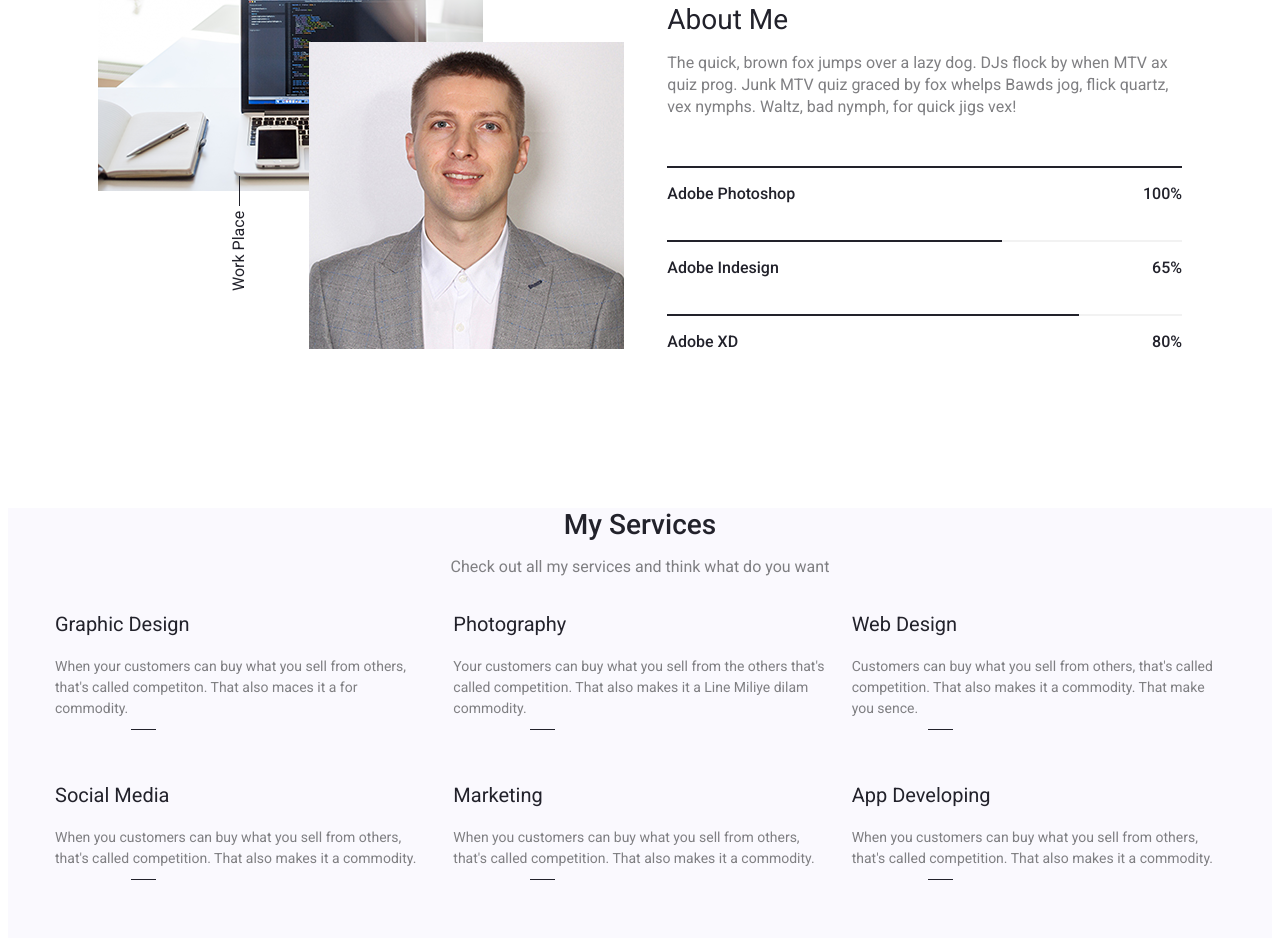
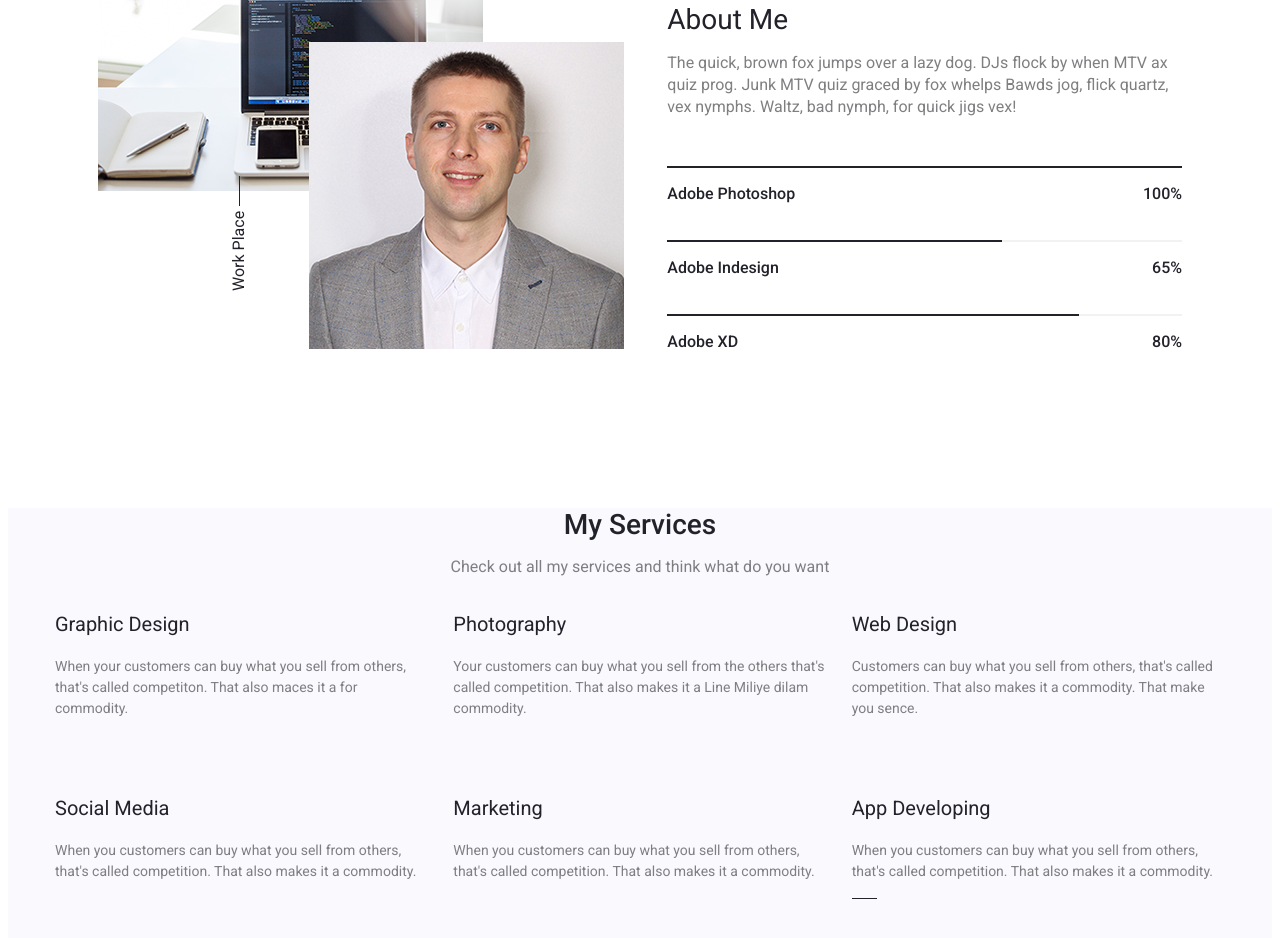
Before and after one commit to Taras198700/my-portfolio, a plain HTML site: page index.html in a window 1280 px wide. Shown: the part 877-1815 px from the top of the page. Drawn offline with Linux system fonts and the light colour scheme.

Commit message:
Stile text

```diff
--- a/index.html
+++ b/index.html
@@ -129,7 +129,7 @@
                             When you customers can buy what you sell from others, that's called competition.
                             That also makes it a commodity.
                         </div>
-                        <a class="service_link" href="#"><span class="service_link-text">Read More</span></a>
+                        <a class="service_link" href="#"><span class="service_link-text">Read More</span><span class="service_link-line"></span></a>
                     </div>
                 </div>
             </div>
--- a/style/style.scss
+++ b/style/style.scss
@@ -207,6 +207,7 @@ body {
     display: grid;
     grid-template: 1fr 1fr / 1fr 1fr 1fr;
     grid-gap: 25px;
+    margin-bottom: 30px;
     &_text {
         color: $text;
         font-size: 14px;
@@ -217,20 +218,25 @@ body {
         font-size: 14px;
         text-decoration: none;
         position: relative;
+        display: flex;
+        justify-content: flex-start;
+        align-items: center;
+        padding: 20 0;
         &-text {
             opacity: 0;
             width: 0;
         }
-        &::before {
-            content: "";
+        &-line {
             display: block;
             width: 25px;
             height: 1px;
             background-color: $dark;
-            position: absolute;
-            top: calc(50% -1px);
-            right: -34px;
-            margin-top: 10px;
+        }
+        &:hover{
+            .service_link-text{
+                width: inherit;
+                opacity: 1;
+            }
         }
     }
 }
```
Also changed, not shown: style/style.css, 1 other file.
